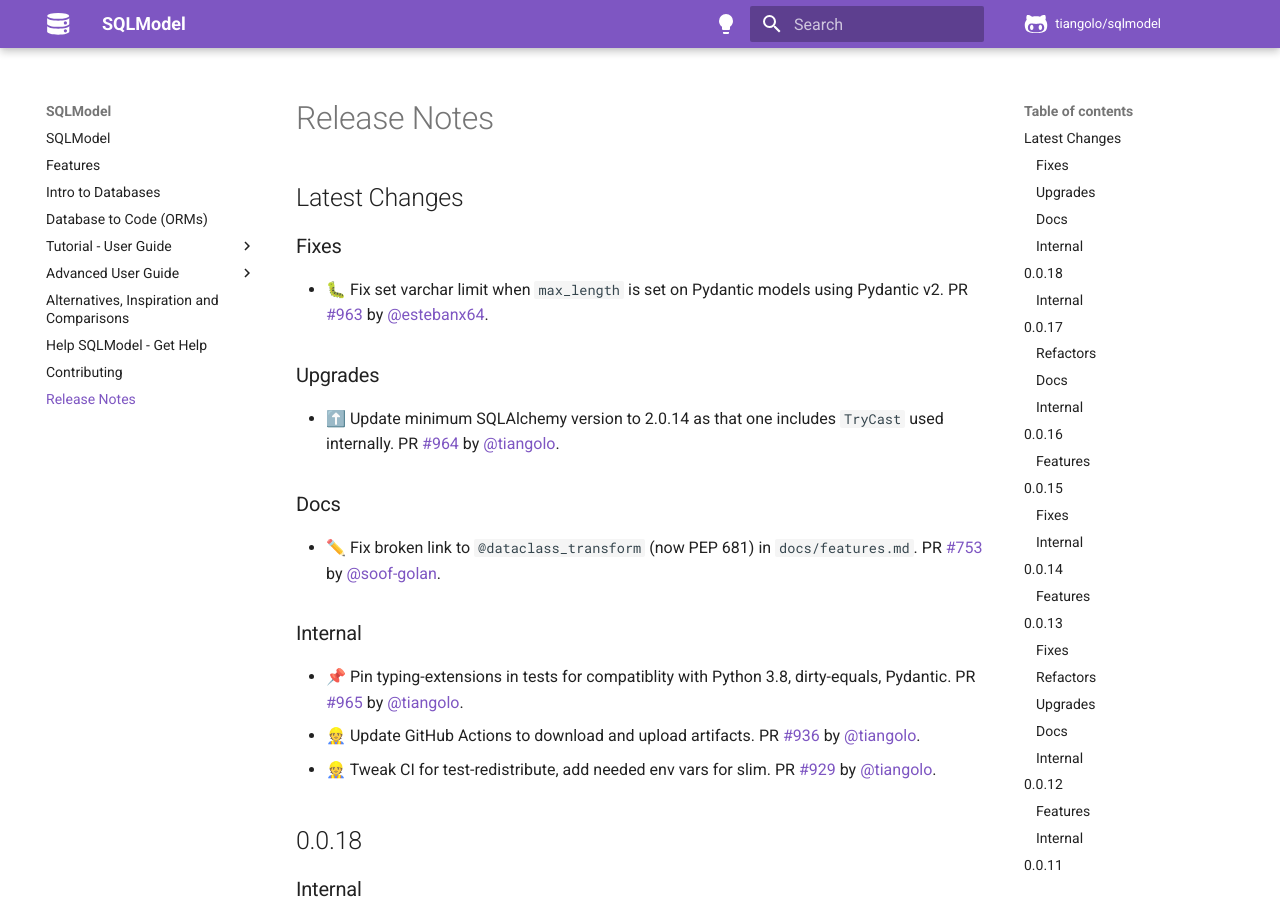
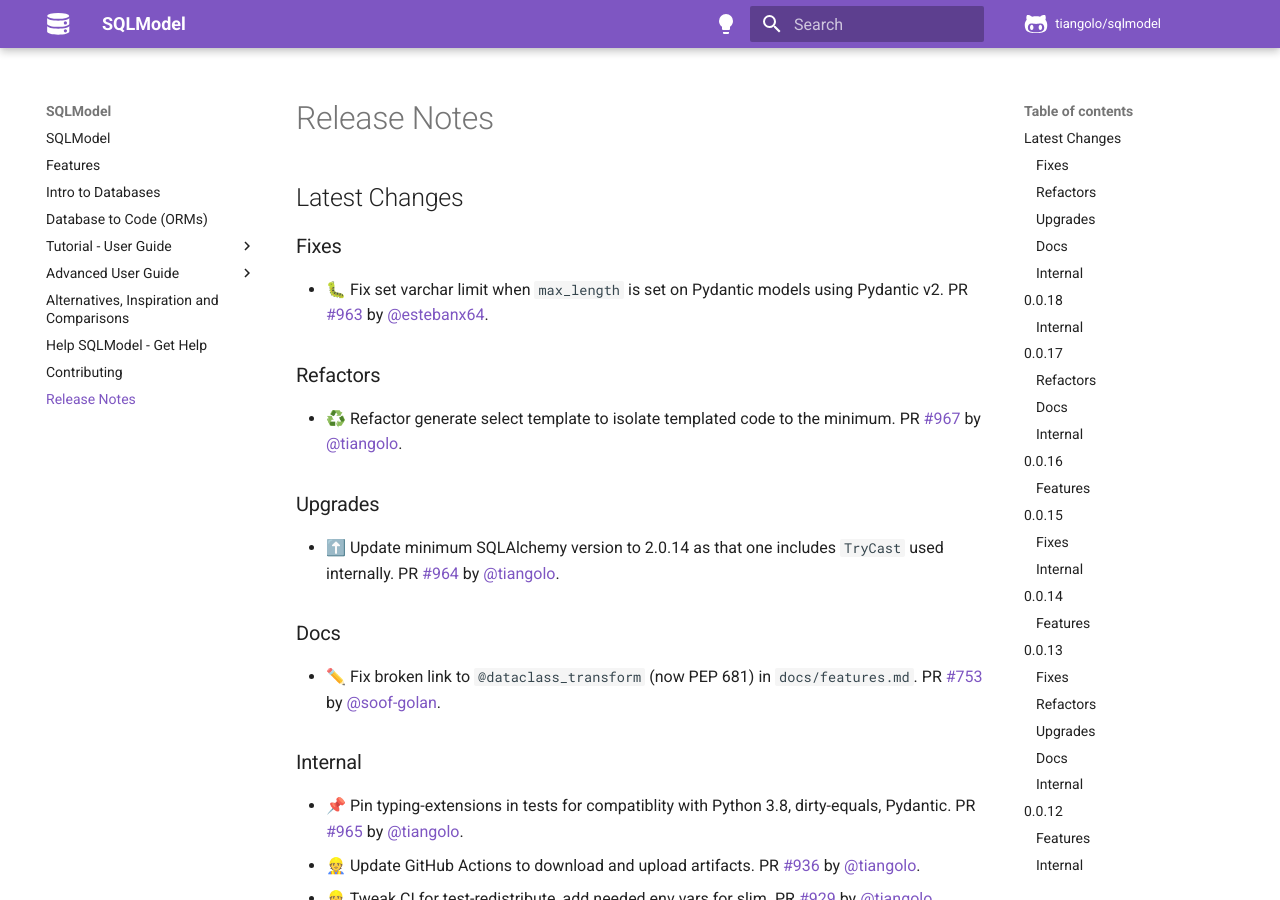
Before and after one commit to sztrakabalint/fastapi-sqlmodel, an MkDocs documentation site: the page built from docs/release-notes.md, in a window 1280 px wide and 900 px high. Built offline with MkDocs 1.6.1 and Material for MkDocs 9.7.7, drawn with Linux system fonts in a browser that asks for light colours; comment, search, counter and statistics services are not loaded.

Commit message:
📝 Update release notes

```diff
--- a/docs/release-notes.md
+++ b/docs/release-notes.md
@@ -5,6 +5,10 @@
 ### Fixes
 
 * 🐛 Fix set varchar limit when `max_length` is set on Pydantic models using Pydantic v2. PR [#963](https://github.com/tiangolo/sqlmodel/pull/963) by [@estebanx64](https://github.com/estebanx64).
+
+### Refactors
+
+* ♻️ Refactor generate select template to isolate templated code to the minimum. PR [#967](https://github.com/tiangolo/sqlmodel/pull/967) by [@tiangolo](https://github.com/tiangolo).
 
 ### Upgrades
 
```
